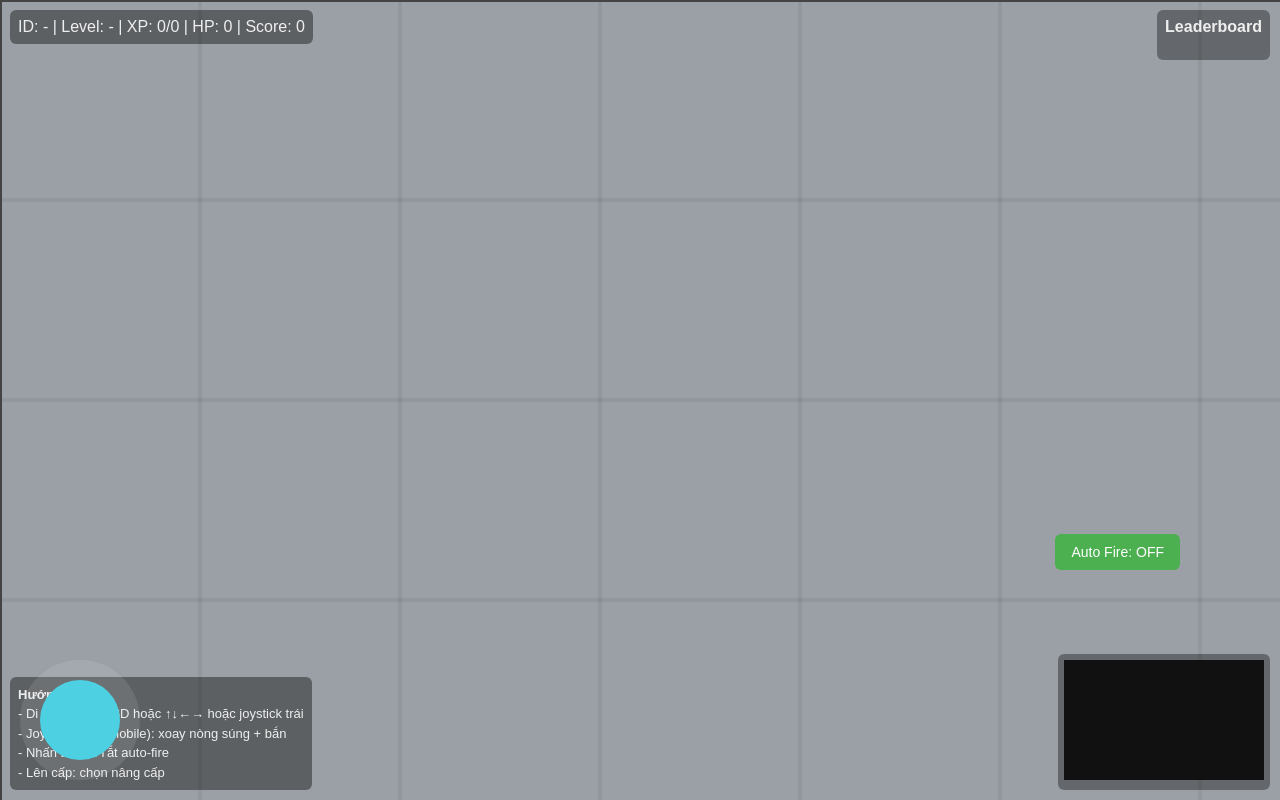
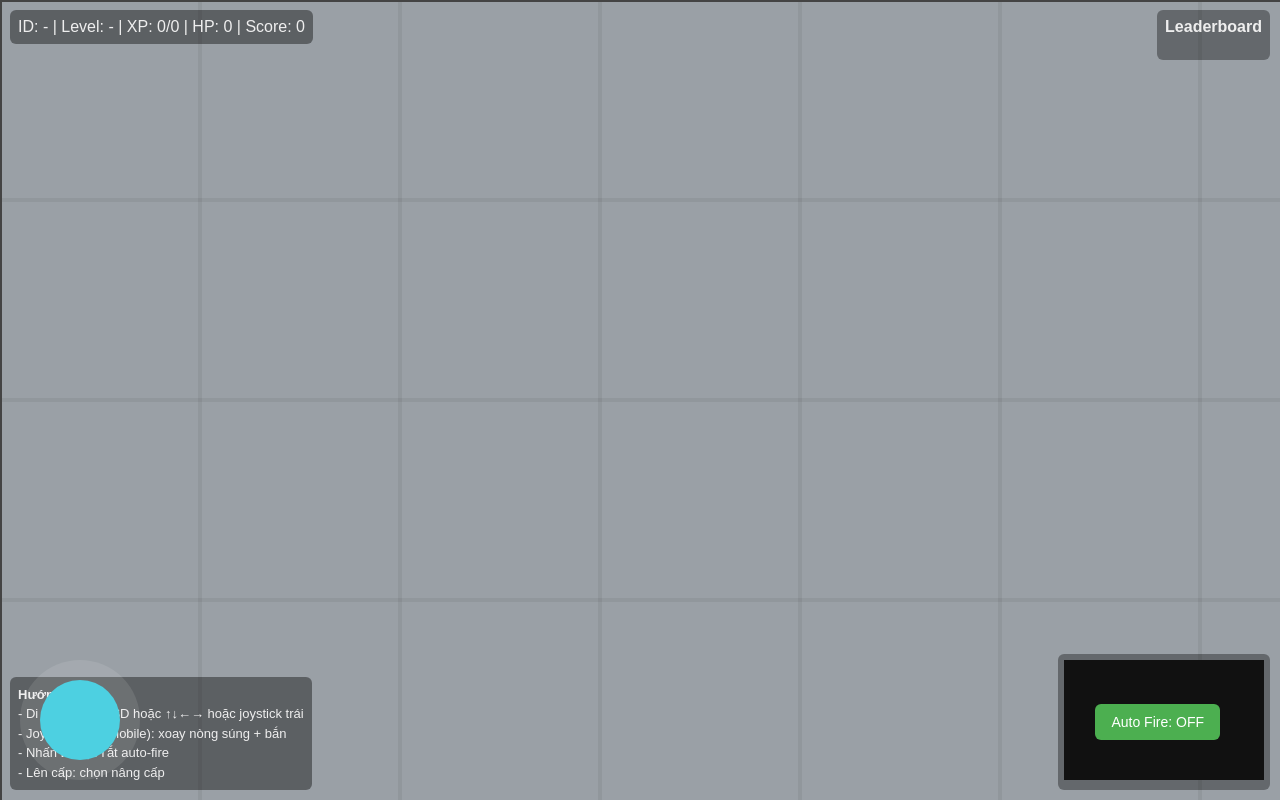
Before and after one commit to dluongta/deeptankio, a website: page public/index.html in a window 1280 px wide. Drawn offline with Linux system fonts and the light colour scheme.

Commit message:
complete app

```diff
--- a/public/index.html
+++ b/public/index.html
@@ -125,8 +125,8 @@
 
     #autoFireBtn {
       position: fixed;
-      right: 100px;
-      bottom: 230px;
+      right: 60px;
+      bottom: 60px;
       z-index: 1000;
       padding: 10px 16px;
       font-size: 14px;
@@ -136,16 +136,14 @@
       border-radius: 6px;
     }
 
-    #joystickContainer
-    {
+
+    #joystickContainer {
       touch-action: none;
       -ms-touch-action: none;
     }
 
     /* Ẩn joystick & nút trên PC */
     @media (hover: hover) and (pointer: fine) {
-
-
       #autoFireBtn {
         display: none;
       }
@@ -170,7 +168,6 @@
       touch-action: none;
       z-index: 1000;
     }
-
   </style>
 </head>
 
```
Lines whose indentation alone changed are shown as unchanged.
